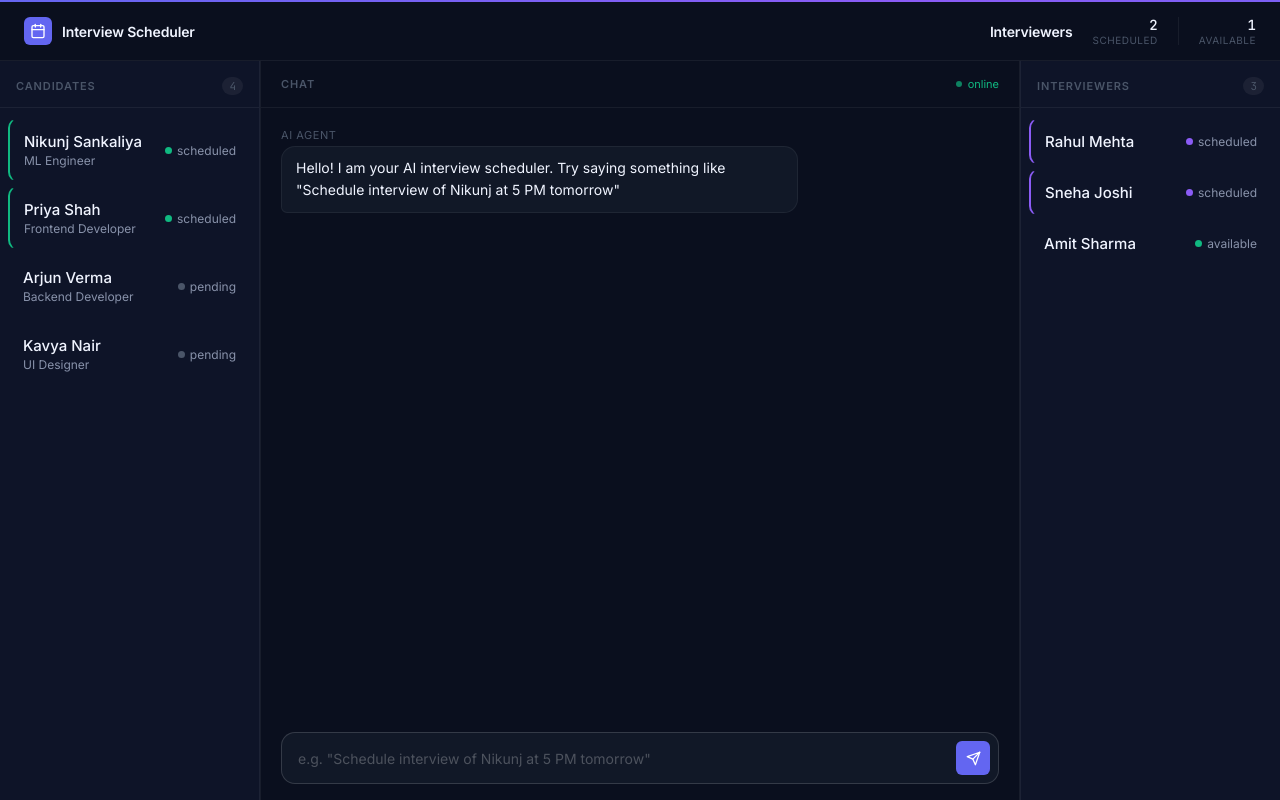
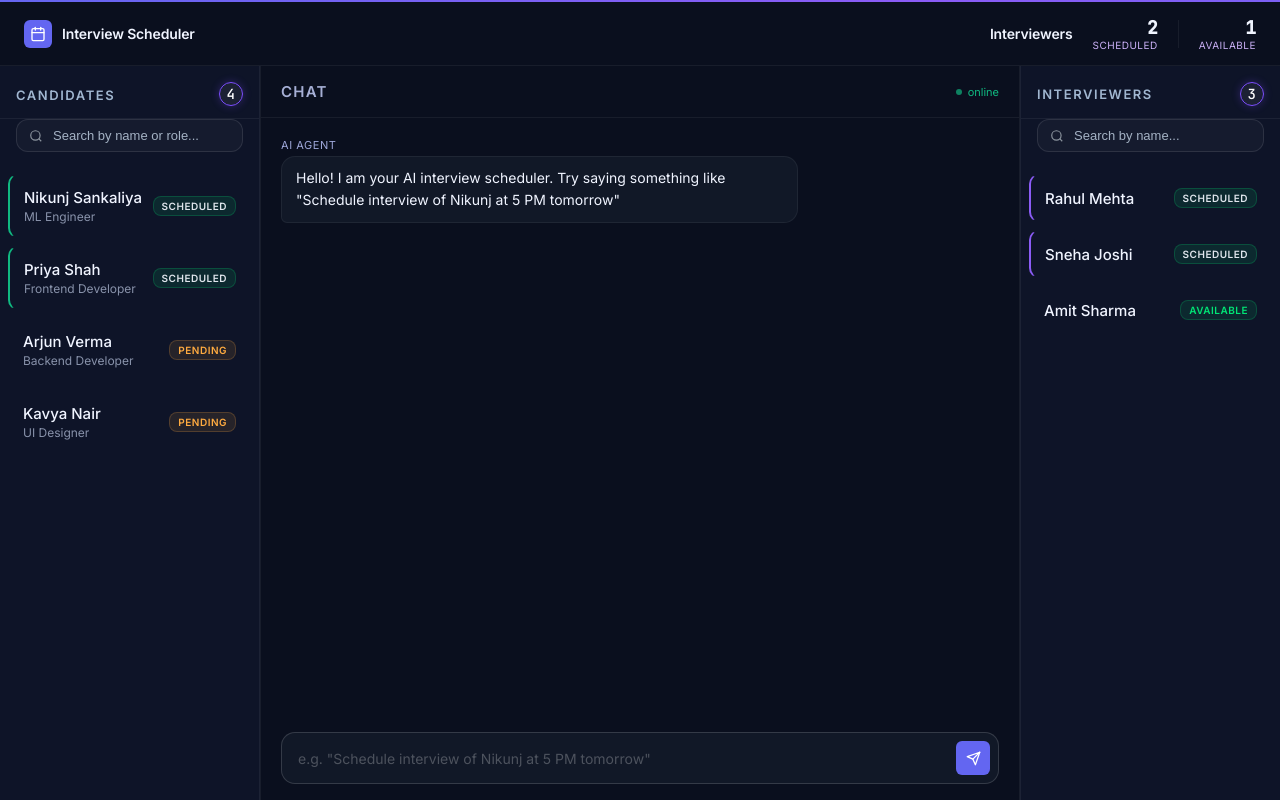
Before and after one commit to nikunj11606/interview-scheduler, a React (Vite) app: page / in a window 1280 px wide. Built offline with nearby package versions, Linux system fonts and the light colour scheme.

Commit message:
Updated UI

```diff
--- a/src/App.css
+++ b/src/App.css
@@ -88,16 +88,18 @@
 
 .stat-value {
   font-family: var(--font-mono);
-  font-size: 14px;
-  font-weight: 500;
+  font-size: 18px;
+  font-weight: 800;
   color: var(--text-primary);
+  font-style: bold;
 }
 
 .stat-label {
   font-size: 10px;
-  color: var(--text-muted);
+  color: #cbb1f7;
   text-transform: uppercase;
   letter-spacing: 0.05em;
+  font-style: bold;
 }
 
 .stat-divider {
--- a/src/components/CandidatePanel.jsx
+++ b/src/components/CandidatePanel.jsx
@@ -3,19 +3,53 @@ import './Panel.css'
 
 function CandidatePanel({ candidates }) {
     const [selectedId, setSelectedId] = useState(null)
+    const [searchTerm, setSearchTerm] = useState('') // New state for search
 
     function handleClick(id) {
         setSelectedId(selectedId === id ? null : id)
     }
 
+    // Filter logic: Checks if name or role includes the search string
+    const filteredCandidates = candidates.filter(candidate =>
+        candidate.name.toLowerCase().includes(searchTerm.toLowerCase()) ||
+        candidate.role.toLowerCase().includes(searchTerm.toLowerCase())
+    )
+
     return (
         <div className="panel">
             <div className="panel-header">
+                <div className="header-left">
                     <span className="panel-header-title">Candidates</span>
-                <span className="panel-header-count">{candidates.length}</span>
                 </div>
+                <span className="panel-header-count">{filteredCandidates.length}</span>
+            </div>
+
+            {/* --- NEW SEARCH BAR --- */}
+            <div className="search-container">
+                <div className="search-wrapper">
+                    <svg
+                        className="search-icon"
+                        viewBox="0 0 24 24"
+                        fill="none"
+                        stroke="currentColor"
+                        strokeWidth="2"
+                    >
+                        <circle cx="11" cy="11" r="8"></circle>
+                        <line x1="21" y1="21" x2="16.65" y2="16.65"></line>
+                    </svg>
+                    <input
+                        type="text"
+                        placeholder="Search by name or role..."
+                        className="search-input"
+                        value={searchTerm}
+                        onChange={(e) => setSearchTerm(e.target.value)}
+                    />
+                </div>
+            </div>
+
             <div className="panel-list">
-                {candidates.map((candidate, index) => (
+                {filteredCandidates.length > 0 ? (
+                    filteredCandidates.map((candidate, index) => (
                         <div
                             key={candidate.id}
                             className={`person-card
@@ -30,8 +64,8 @@ function CandidatePanel({ candidates }) {
                                     <div className="person-name">{candidate.name}</div>
                                     <div className="person-role">{candidate.role}</div>
                                 </div>
-                            <span className={`status-dot ${candidate.status}`}>
-                                {candidate.status === 'scheduled' ? 'scheduled' : 'pending'}
+                                <span className={`status-pill ${candidate.status}`}>
+                                    {candidate.status.toUpperCase()}
                                 </span>
                             </div>
 
@@ -49,12 +83,15 @@ function CandidatePanel({ candidates }) {
                                             </div>
                                         </>
                                     ) : (
-                                    <p className="no-data">not scheduled yet</p>
+                                        <p className="no-data-text">No interview scheduled yet</p>
                                     )}
                                 </div>
                             )}
                         </div>
-                ))}
+                    ))
+                ) : (
+                    <div className="empty-state">No candidates found</div>
+                )}
             </div>
         </div>
     )
--- a/src/components/ChatWindow.css
+++ b/src/components/ChatWindow.css
@@ -17,11 +17,11 @@
 }
 
 .chat-header-title {
-  font-size: 11px;
+  font-size: 15px;
   font-weight: 600;
   text-transform: uppercase;
   letter-spacing: 0.08em;
-  color: var(--text-muted);
+  color: #a6afd5;
 }
 
 .chat-online {
@@ -92,7 +92,7 @@
 
 .message-label {
   font-size: 11px;
-  color: var(--text-muted);
+  color: #9da6d8;
   margin-bottom: 4px;
   text-transform: uppercase;
   letter-spacing: 0.05em;
--- a/src/components/InterviewerPanel.jsx
+++ b/src/components/InterviewerPanel.jsx
@@ -3,19 +3,50 @@ import './Panel.css'
 
 function InterviewerPanel({ interviewers }) {
     const [selectedId, setSelectedId] = useState(null)
+    const [searchTerm, setSearchTerm] = useState('')
 
     function handleClick(id) {
         setSelectedId(selectedId === id ? null : id)
     }
 
+    // Filter logic for Interviewers
+    const filteredInterviewers = interviewers.filter(interviewer =>
+        interviewer.name.toLowerCase().includes(searchTerm.toLowerCase())
+    )
+
     return (
         <div className="panel interviewers-panel">
             <div className="panel-header">
                 <span className="panel-header-title">Interviewers</span>
-                <span className="panel-header-count">{interviewers.length}</span>
+                <span className="panel-header-count">{filteredInterviewers.length}</span>
             </div>
+
+            {/* Added Search Bar */}
+            <div className="search-container">
+                <div className="search-wrapper">
+                    <svg
+                        className="search-icon"
+                        viewBox="0 0 24 24"
+                        fill="none"
+                        stroke="currentColor"
+                        strokeWidth="2"
+                    >
+                        <circle cx="11" cy="11" r="8"></circle>
+                        <line x1="21" y1="21" x2="16.65" y2="16.65"></line>
+                    </svg>
+                    <input
+                        type="text"
+                        placeholder="Search by name..."
+                        className="search-input"
+                        value={searchTerm}
+                        onChange={(e) => setSearchTerm(e.target.value)}
+                    />
+                </div>
+            </div>
+
             <div className="panel-list">
-                {interviewers.map((interviewer, index) => (
+                {filteredInterviewers.length > 0 ? (
+                    filteredInterviewers.map((interviewer, index) => (
                         <div
                             key={interviewer.id}
                             className={`person-card
@@ -29,7 +60,8 @@ function InterviewerPanel({ interviewers }) {
                                 <div>
                                     <div className="person-name">{interviewer.name}</div>
                                 </div>
-                            <span className={`status-dot ${interviewer.available ? 'available' : 'busy'}`}>
+                                {/* Updated from status-dot to status-pill */}
+                                <span className={`status-pill ${interviewer.available ? 'available' : 'scheduled'}`}>
                                     {interviewer.available ? 'available' : 'scheduled'}
                                 </span>
                             </div>
@@ -48,12 +80,15 @@ function InterviewerPanel({ interviewers }) {
                                             </div>
                                         </>
                                     ) : (
-                                    <p className="no-data">no interviews assigned</p>
+                                        <p className="no-data-text">No interviews assigned</p>
                                     )}
                                 </div>
                             )}
                         </div>
-                ))}
+                    ))
+                ) : (
+                    <div className="empty-state">No interviewers found</div>
+                )}
             </div>
         </div>
     )
--- a/src/components/Panel.css
+++ b/src/components/Panel.css
@@ -20,20 +20,63 @@
 }
 
 .panel-header-title {
-  font-size: 11px;
-  font-weight: 600;
+  font-size: 13px;
+  font-weight: 700;
   text-transform: uppercase;
-  letter-spacing: 0.08em;
-  color: var(--text-muted);
+  letter-spacing: 0.12em;
+  color: #a1b7d1;
 }
 
 .panel-header-count {
   font-family: var(--font-mono);
-  font-size: 11px;
-  color: var(--text-muted);
+  font-size: 14px;
+  font-weight: 500;
+  color: #ffffff;
   background: var(--border-subtle);
   padding: 2px 7px;
-  border-radius: 20px;
+  border-radius: 30px;
+  border: 1.5px solid #7c4dff;
+  box-shadow: 0 0 8px rgba(124, 77, 255, 0.3);
+}
+
+.search-container {
+  padding: 0 16px 12px;
+}
+
+.search-wrapper {
+  display: flex;
+  align-items: center;
+  gap: 10px;
+  background: rgba(255, 255, 255, 0.03);
+  border: 1px solid rgba(255, 255, 255, 0.1);
+  border-radius: 12px;
+  padding: 8px 12px;
+  transition: all 0.3s ease;
+}
+
+.search-wrapper:focus-within {
+  border-color: #4facfe;
+  background: rgba(79, 172, 254, 0.05);
+  box-shadow: 0 0 12px rgba(79, 172, 254, 0.2);
+}
+
+.search-icon {
+  width: 14px;
+  height: 14px;
+  color: #8b949e;
+}
+
+.search-input {
+  flex: 1;
+  background: transparent;
+  border: none;
+  outline: none;
+  color: #ffffff;
+  font-size: 13px;
+}
+
+.search-input::placeholder {
+  color: #a4b2c4;
 }
 
 .panel-list {
@@ -42,7 +85,7 @@
   padding: 10px 8px;
   display: flex;
   flex-direction: column;
-  gap: 4px;
+  gap: 8px;
 }
 
 .person-card {
@@ -85,6 +128,7 @@
   border-left: 2px solid var(--accent-purple);
 }
 
+/* --- CARD CONTENT --- */
 .card-top {
   display: flex;
   align-items: center;
@@ -104,28 +148,32 @@
   margin-top: 2px;
 }
 
-.status-dot {
-  display: flex;
-  align-items: center;
-  gap: 5px;
-  font-size: 12px;
-  color: var(--text-secondary);
-  white-space: nowrap;
+.status-pill {
+  font-size: 10px;
+  font-weight: 800;
+  padding: 3px 8px;
+  border-radius: 8px;
+  letter-spacing: 0.05em;
+  text-transform: uppercase;
 }
 
-.status-dot::before {
-  content: '';
-  width: 7px;
-  height: 7px;
-  border-radius: 50%;
-  flex-shrink: 0;
+.status-pill.pending {
+  background: rgba(255, 171, 64, 0.1);
+  color: #ffab40;
+  border: 1px solid rgba(255, 171, 64, 0.2);
 }
 
+.status-pill.scheduled {
+  background: rgba(0, 230, 118, 0.1);
+  color: #E0E6ED;
+  border: 1px solid rgba(0, 230, 118, 0.2);
+}
 
-.status-dot.scheduled::before { background: var(--accent-green); }
-.status-dot.pending::before   { background: var(--text-muted); }
-.status-dot.available::before { background: var(--accent-green); }
-.status-dot.busy::before      { background: var(--accent-purple); }
+.status-pill.available {
+  background: rgba(0, 230, 118, 0.1);
+  color: #00e676;
+  border: 1px solid rgba(0, 230, 118, 0.2);
+}
 
 .detail-box {
   margin-top: 10px;
```
Lines whose indentation alone changed are shown as unchanged.
